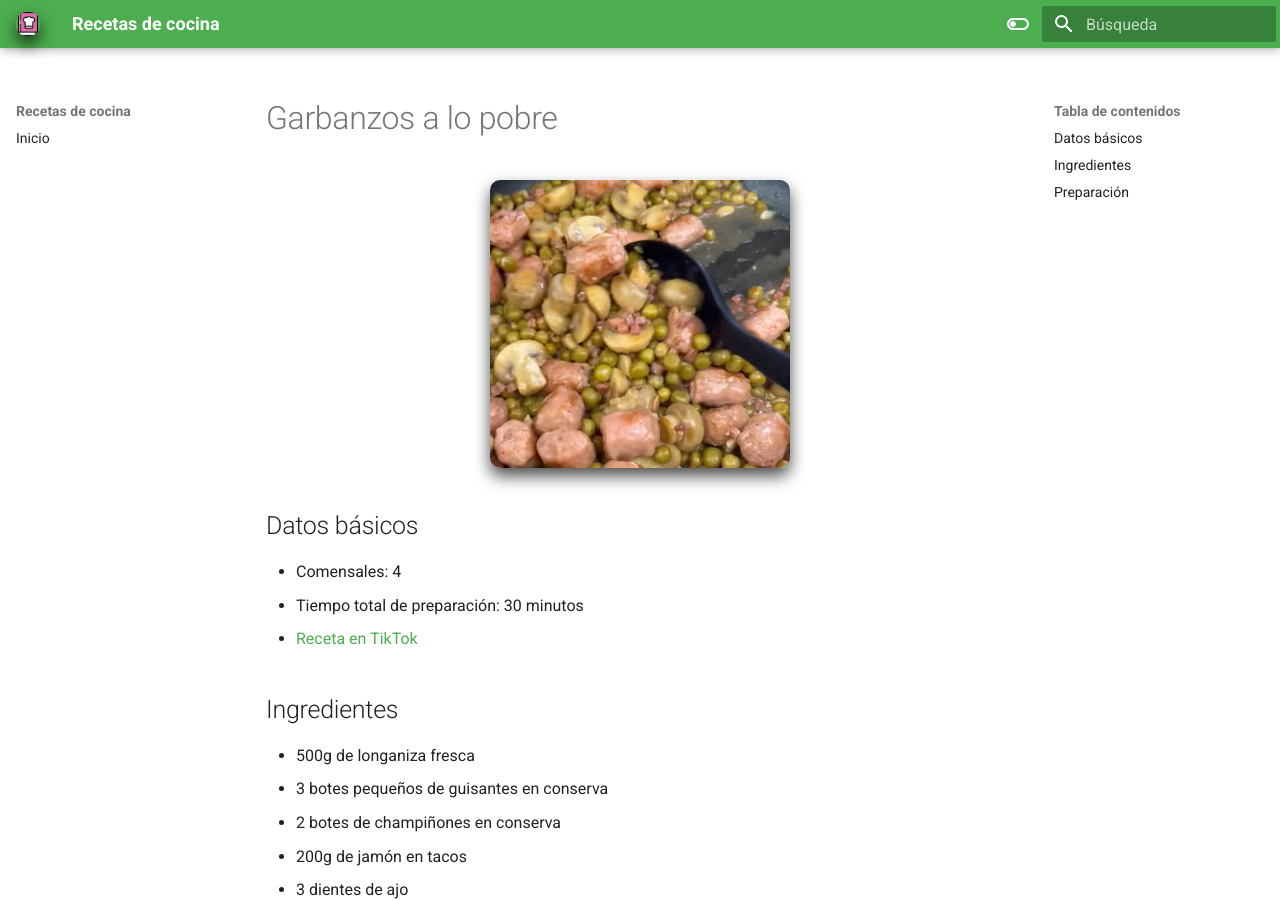
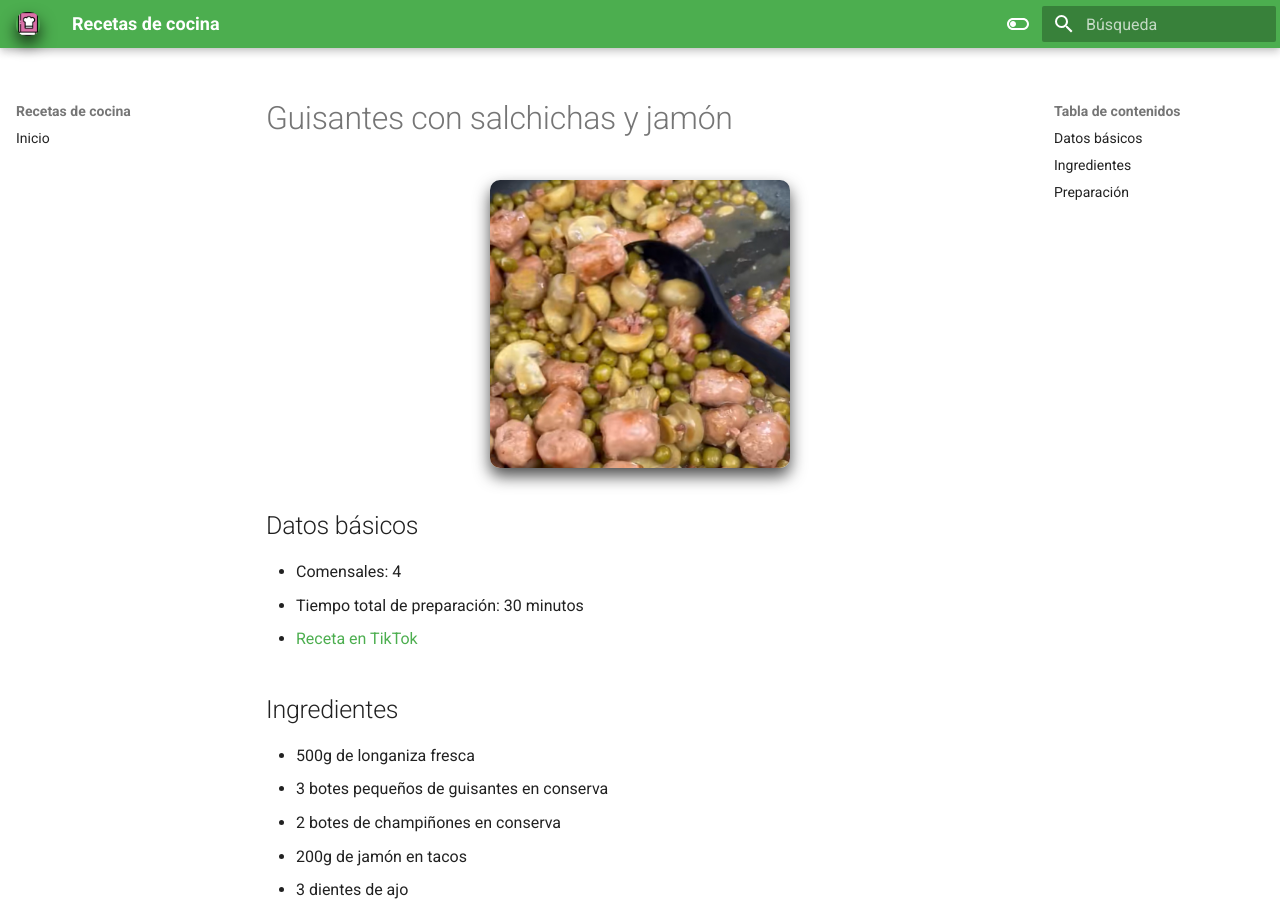
Before and after one commit to nachoiborraIES/recetas, an MkDocs documentation site: the page built from docs/guisantes_salchichas_jamon.md, in a window 1280 px wide and 900 px high. Built offline with MkDocs 1.6.1 and Material for MkDocs 9.7.7, drawn with Linux system fonts in a browser that asks for light colours.

Commit message:
Cambiado título de dos recetas

```diff
--- a/docs/guisantes_salchichas_jamon.md
+++ b/docs/guisantes_salchichas_jamon.md
@@ -1,4 +1,4 @@
-# Garbanzos a lo pobre
+# Guisantes con salchichas y jamón
 
 <div class="imagen">
     <img src="images/guisantes_salchichas_jamon.png">
```
Also changed, not shown: docs/sarten_garbanzos_champis.md (+1 -1 lines).
